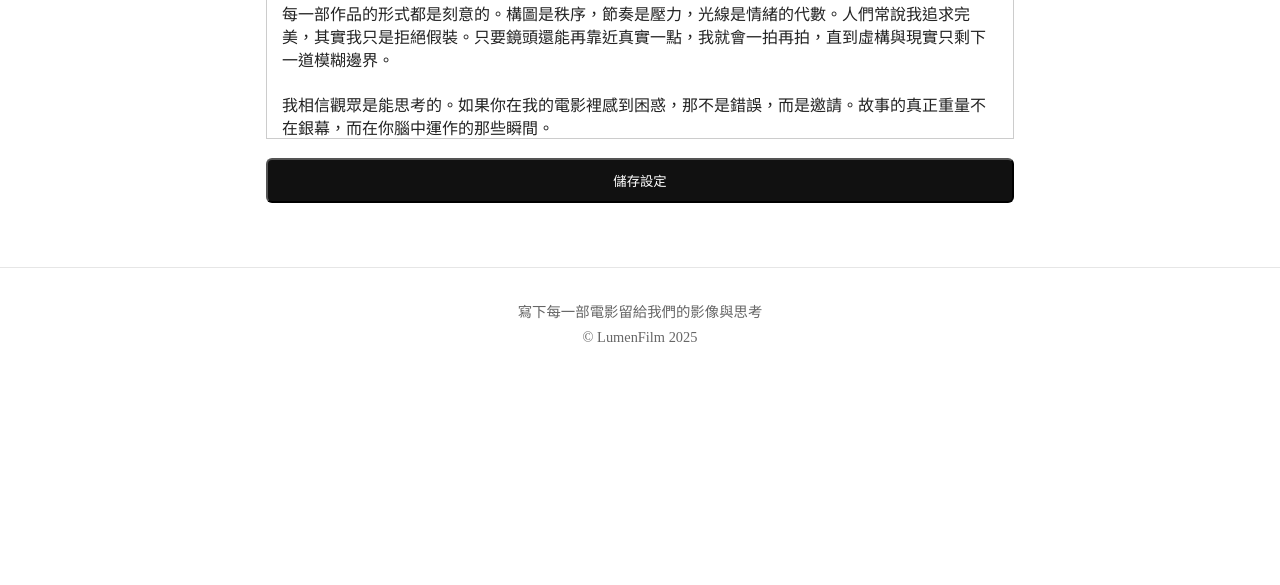
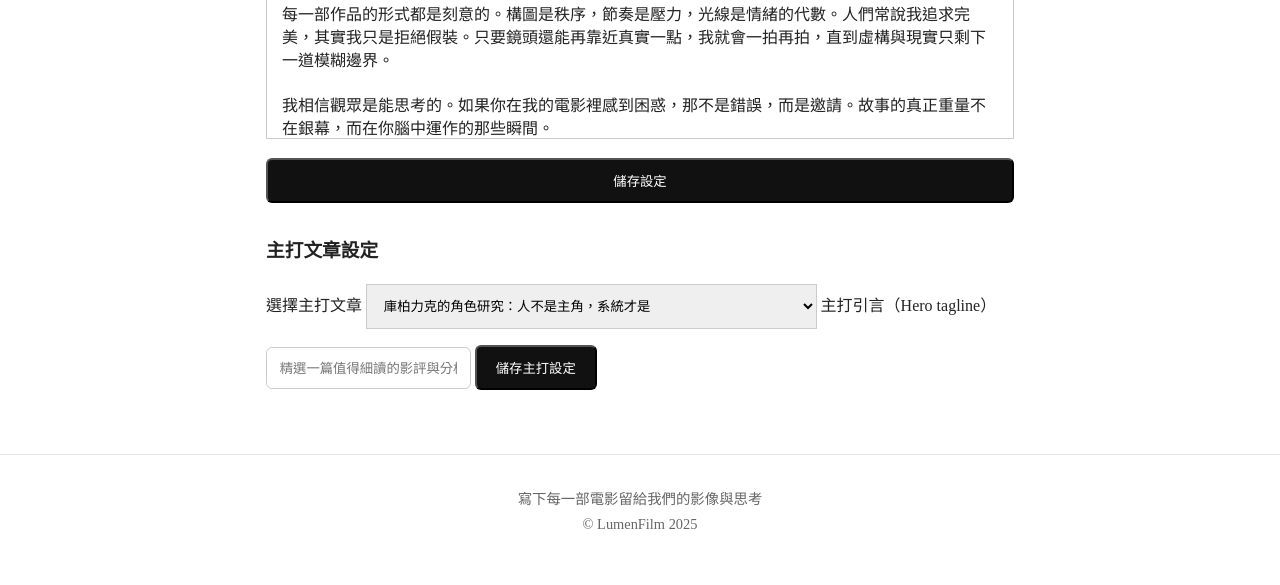
Before and after one commit to leotsai940914/114-1-Department-Computer-Network-and-Programming-, a Flask app: page /admin/settings in a window 1280 px wide. Shown: the part 1004-1589 px from the top of the page. Before the commit the page ends 1346 px from the top, so only its background shows below. Run offline with Flask 3, Linux system fonts and the light colour scheme; the visitor is signed in with stand-in values (Sample User, id 1); data comes from the database, SQL or seed files in the repository; both versions use the stored data as it was after the commit; some libraries are stand-ins or nearby versions.

Commit message:
主打功能

```diff
--- a/Final Project/app.py
+++ b/Final Project/app.py
@@ -38,7 +38,13 @@ def create_app():
     @app.route("/")
     def index():
         posts = PostModel.get_all_posts()
-        return render_template("index.html", posts=posts)
+        settings = SettingsModel.get_settings()
+        hero_post = None
+        if settings:
+            featured_id = settings["featured_post_id"]
+            if featured_id:
+                hero_post = PostModel.get_post_by_id(featured_id)
+        return render_template("index.html", posts=posts, hero_post=hero_post)
 
     # ---------- 全站注入 settings ----------
     @app.context_processor
--- a/Final Project/models/database.py
+++ b/Final Project/models/database.py
@@ -68,9 +68,19 @@ def create_tables():
             subtitle TEXT,
             footer_text TEXT,
             about_html TEXT,
-            avatar_url TEXT
+            avatar_url TEXT,
+            featured_post_id INTEGER,
+            featured_tagline TEXT
         );
     """)
+
+    # 若舊版 settings 表尚未有新欄位，動態補上
+    cur.execute("PRAGMA table_info(settings)")
+    cols = {row["name"] for row in cur.fetchall()}
+    if "featured_post_id" not in cols:
+        cur.execute("ALTER TABLE settings ADD COLUMN featured_post_id INTEGER")
+    if "featured_tagline" not in cols:
+        cur.execute("ALTER TABLE settings ADD COLUMN featured_tagline TEXT")
 
     # 若沒有資料 → 建立預設設定
     cur.execute("SELECT COUNT(*) AS cnt FROM settings")
@@ -78,14 +88,16 @@ def create_tables():
 
     if count == 0:
         cur.execute("""
-            INSERT INTO settings (id, site_title, subtitle, footer_text, about_html, avatar_url)
+            INSERT INTO settings (id, site_title, subtitle, footer_text, about_html, avatar_url, featured_post_id, featured_tagline)
             VALUES (
                 1,
                 'LumenFilm',
                 '電影觀影筆記與影像解析',
                 '寫下每一部電影留給我們的影像與思考',
                 '<p>這裡是我的電影觀影與影像拆解筆記。</p>',
-                'https://i.imgur.com/placeholder.jpg'
+                'https://i.imgur.com/placeholder.jpg',
+                NULL,
+                '本週主打文章'
             )
         """)
 
--- a/Final Project/models/settings_model.py
+++ b/Final Project/models/settings_model.py
@@ -15,14 +15,16 @@ class SettingsModel:
 
         if not data:
             cur.execute("""
-                INSERT INTO settings (id, site_title, subtitle, footer_text, about_html, avatar_url)
+                INSERT INTO settings (id, site_title, subtitle, footer_text, about_html, avatar_url, featured_post_id, featured_tagline)
                 VALUES (
                     1,
                     'LumenFilm',
                     '電影觀影筆記與影像解析',
                     '寫下每一部電影留給我們的影像與思考',
                     '<p>這裡是我的電影觀影與影像拆解筆記。</p>',
-                    'https://i.imgur.com/placeholder.jpg'
+                    'https://i.imgur.com/placeholder.jpg',
+                    NULL,
+                    '本週主打文章'
                 )
             """)
             conn.commit()
@@ -33,7 +35,7 @@ class SettingsModel:
         return data
 
     @staticmethod
-    def update_settings(site_title, subtitle, footer_text, about_html, avatar_url):
+    def update_settings(site_title, subtitle, footer_text, about_html, avatar_url, featured_post_id, featured_tagline):
         """更新單筆設定，欄位與 settings 資料表一致。"""
         conn = get_db_connection()
         cur = conn.cursor()
@@ -44,9 +46,11 @@ class SettingsModel:
                 subtitle = ?,
                 footer_text = ?,
                 about_html = ?,
-                avatar_url = ?
+                avatar_url = ?,
+                featured_post_id = ?,
+                featured_tagline = ?
             WHERE id = 1
-        """, (site_title, subtitle, footer_text, about_html, avatar_url))
+        """, (site_title, subtitle, footer_text, about_html, avatar_url, featured_post_id, featured_tagline))
 
         conn.commit()
         conn.close()
--- a/Final Project/routes/admin_routes.py
+++ b/Final Project/routes/admin_routes.py
@@ -51,6 +51,14 @@ def admin_settings():
         footer_text = request.form.get("footer_text")
         about_html = request.form.get("about_html")  # About 頁面的 HTML
         avatar_url = request.form.get("avatar_url")
+        featured_post_id = request.form.get("featured_post_id") or None
+        featured_tagline = request.form.get("featured_tagline") or ""
+
+        # 轉型 featured_post_id
+        try:
+            featured_post_id = int(featured_post_id) if featured_post_id else None
+        except ValueError:
+            featured_post_id = None
 
         SettingsModel.update_settings(
             site_title=site_title,
@@ -58,6 +66,8 @@ def admin_settings():
             footer_text=footer_text,
             about_html=about_html,
             avatar_url=avatar_url,
+            featured_post_id=featured_post_id,
+            featured_tagline=featured_tagline,
         )
 
         # 儲存後留在同一頁
@@ -65,7 +75,8 @@ def admin_settings():
 
     # GET: 顯示設定頁
     settings = SettingsModel.get_settings()
-    return render_template("admin_settings.html", settings=settings)
+    posts = PostModel.get_all_posts()
+    return render_template("admin_settings.html", settings=settings, posts=posts)
 
 
 # ===============================
--- a/Final Project/static/css/style.css
+++ b/Final Project/static/css/style.css
@@ -208,6 +208,17 @@ button,
 .post-title {
     font-size: var(--font-size-md);
     margin-bottom: 0.4rem;
+}
+
+.post-title a {
+    color: var(--color-text);
+    text-decoration: none;
+}
+
+.post-title a:hover {
+    color: var(--color-accent);
+    text-decoration: none;
+    opacity: 0.85;
 }
 
 .post-meta {
--- a/Final Project/templates/admin_settings.html
+++ b/Final Project/templates/admin_settings.html
@@ -93,6 +93,39 @@
 
     </form>
 
+    <!-- 主打文章設定 -->
+    <div style="margin-top:2rem;">
+        <h3 class="section-title">主打文章設定</h3>
+
+        <form method="POST" style="margin-top:1rem;">
+            <input type="hidden" name="site_title" value="{{ settings.site_title }}">
+            <input type="hidden" name="subtitle" value="{{ settings.subtitle }}">
+            <input type="hidden" name="footer_text" value="{{ settings.footer_text }}">
+            <input type="hidden" name="about_html" value="{{ settings.about_html }}">
+            <input type="hidden" name="avatar_url" value="{{ settings.avatar_url }}">
+
+            <label class="form-label">選擇主打文章</label>
+            <select class="form-input" name="featured_post_id">
+                <option value="">（不設定）</option>
+                {% for p in posts %}
+                <option value="{{ p.id }}"
+                    {% if settings.featured_post_id == p.id %}selected{% endif %}>
+                    {{ p.title }}
+                </option>
+                {% endfor %}
+            </select>
+
+            <label class="form-label">主打引言（Hero tagline）</label>
+            <input type="text"
+                   class="form-input"
+                   name="featured_tagline"
+                   placeholder="精選一篇值得細讀的影評與分析。"
+                   value="{{ settings.featured_tagline or '' }}">
+
+            <button class="submit-btn" type="submit" style="margin-top:1rem;">儲存主打設定</button>
+        </form>
+    </div>
+
 </div>
 
 <!-- Quill JS / CSS -->
```
Also changed, not shown: Final Project/templates/index.html (+14 -2 lines), Final Project/instance/blog.db.
